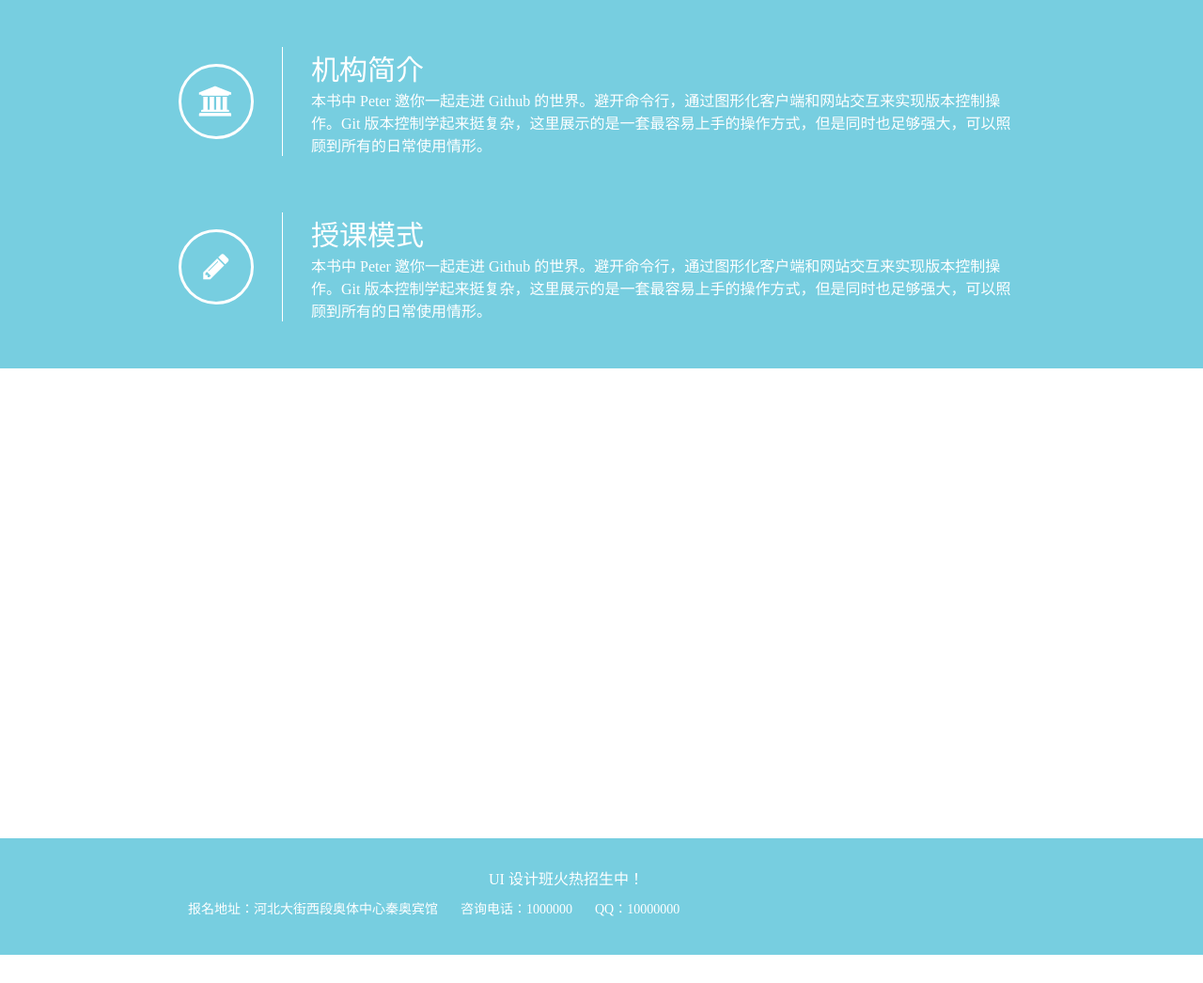
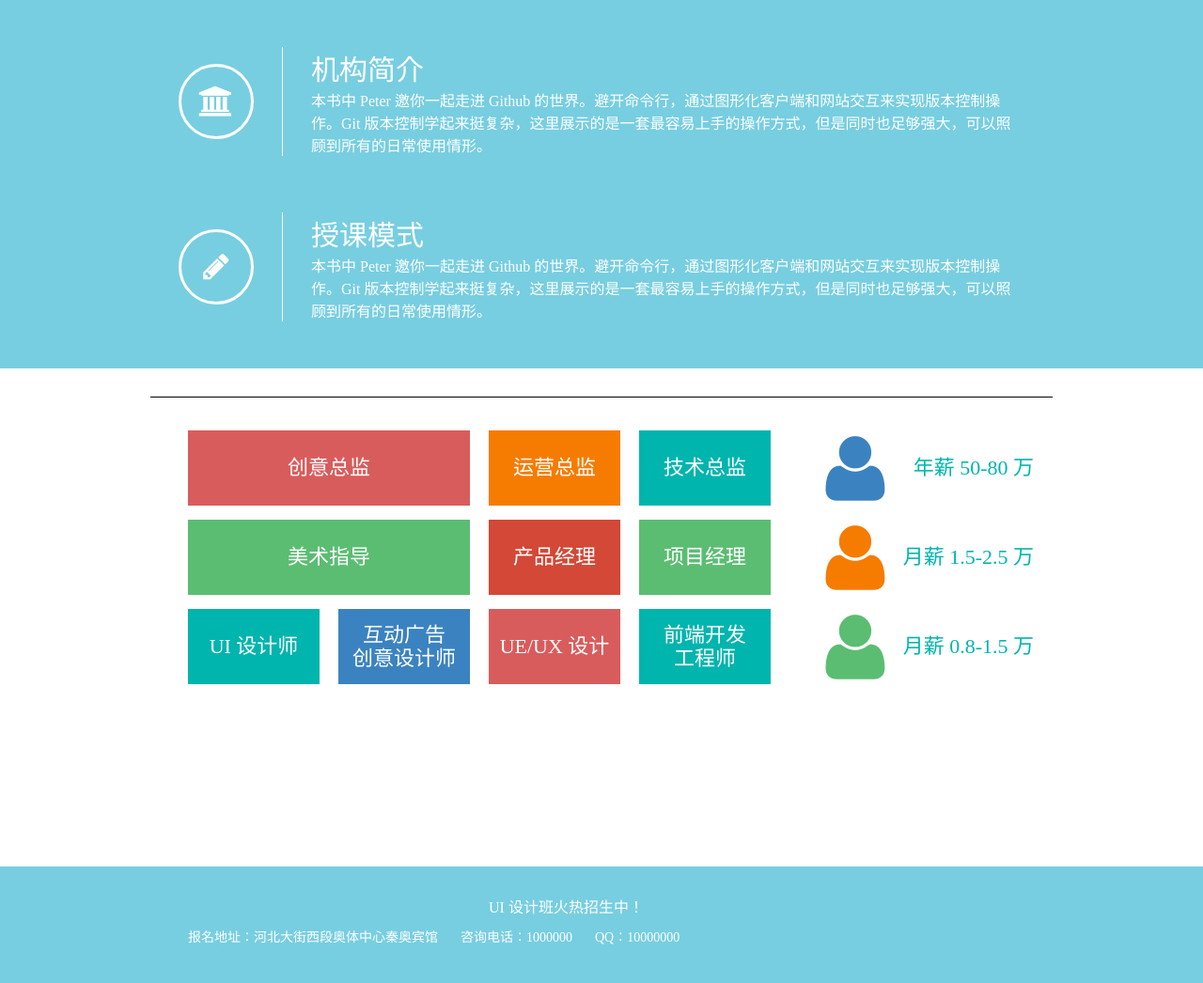
Before and after one commit to billie66/digital-city, a Jekyll site: the page built from index.html, in a window 1280 px wide. Shown: the whole page at 94% size. Built offline with Jekyll 4.4.1, drawn with Linux system fonts in a browser that asks for light colours; before the commit the page ends 1016 px from its top, so only the background shows below that.

Commit message:
add colorful blocks

```diff
--- a/_config.yml
+++ b/_config.yml
@@ -1,2 +1,2 @@
 host: 0.0.0.0
-baseurl: "/digital-city/"
+#baseurl: "/digital-city/"
--- a/_sass/_index.scss
+++ b/_sass/_index.scss
@@ -63,3 +63,81 @@
     }
   }
 }
+.main {
+  margin-top: 30px;
+  border-top: 1px solid #000;
+  padding-top: 20px;
+  padding-left: 20px;
+  padding-right: 20px;
+  ul li {
+    // display: inline-block;
+    float: left;
+    margin-top: 15px;
+    text-align: center;
+    height: 80px;
+    line-height: 80px;
+  }
+  .position {
+    // padding: 25px 0;
+    width: 140px;
+    font-size: 22px;
+    line-height: 80px;
+    margin-left: 20px;
+  }
+  .short.position {
+    padding: 15px 5px;
+    line-height: 25px;
+  }
+  .long.position {
+    width: 300px;
+  }
+  .red.position {
+    background-color: #d95c5c!important;
+    border-color: #d95c5c!important;
+    color: #fff!important;
+  }
+  .green.position {
+    background-color: #5bbd72!important;
+    border-color: #5bbd72!important;
+    color: #fff!important;
+  }
+  .blue.position {
+    background-color: #3b83c0!important;
+    border-color: #3b83c0!important;
+    color: #fff!important;
+  }
+  .teal.position {
+    background-color: #00b5ad!important;
+    border-color: #00b5ad!important;
+    color: #fff!important;
+  }
+  .yellow.position {
+    background-color: #F57c00!important;
+    border-color: #F57c00!important;
+    color: #fff!important;
+  }
+  .deep-red.position {
+    background-color: #d34836!important;
+    border-color: #d34836!important;
+    color: #fff!important;
+  }
+  .user {
+    width: 80px;
+    margin-left: 50px;
+  }
+  .green.user {
+    color: #5bbd72;
+  }
+  .yellow.user {
+    color: #F57c00;
+  }
+  .blue.user {
+    color: #3b83c0;
+  }
+  .salary {
+    line-height: 80px;
+    color: #00b5ad;
+    font-size: 22px;
+    float: right;
+  }
+}
--- a/index.html
+++ b/index.html
@@ -3,7 +3,26 @@ layout: default
 ---
 
 <div class="main">
-  <section></section>
-  <section></section>
-  <section></section>
+  <ul class="clearfix">
+    <li class="long position red">创意总监</li>
+    <li class="position yellow">运营总监</li>
+    <li class="position teal">技术总监</li>
+    <li class="user blue"><i class="fa fa-user fa-5x"></i></li>
+    <li class="salary">年薪 50-80 万</li>
+  </ul>
+  <ul class="clearfix">
+    <li class="long position green">美术指导</li>
+    <li class="position deep-red">产品经理</li>
+    <li class="position green">项目经理</li>
+    <li class="user yellow"><i class="fa fa-user fa-5x"></i></li>
+    <li class="salary">月薪 1.5-2.5 万</li>
+  </ul>
+  <ul class="clearfix">
+    <li class="position teal">UI 设计师</li>
+    <li class="short position blue">互动广告<br>创意设计师</li>
+    <li class="position red">UE/UX 设计</li>
+    <li class="short position teal">前端开发<br>工程师</li>
+    <li class="user green"><i class="fa fa-user fa-5x"></i></li>
+    <li class="salary">月薪 0.8-1.5 万</li>
+  </ul>
 </div>
```
